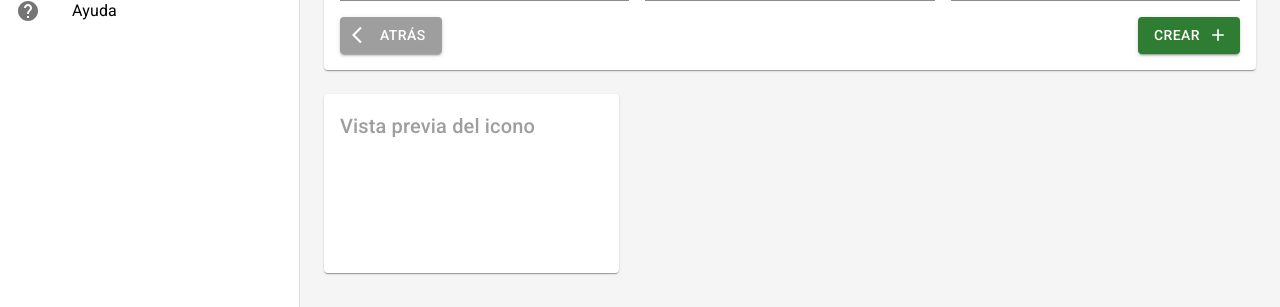
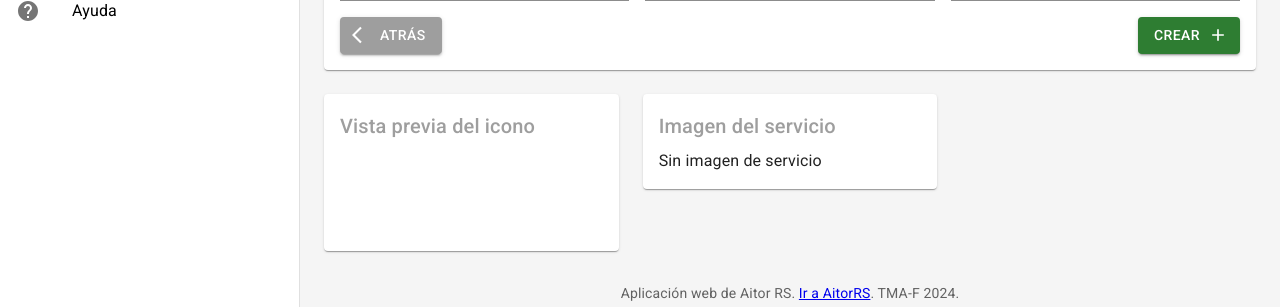
Before and after one commit to aitorrs400/aitorrs-tma-f, a React (Vite) app: page /lines/add in a window 1280 px wide. Shown: the part 278-585 px from the top of the page. Built offline with nearby package versions, Linux system fonts and the light colour scheme; no server answers; sample sign-in values are in the browser's storage.

Commit message:
Retoques finales del apartado líneas

```diff
--- a/src/pages/LinesAddPage.jsx
+++ b/src/pages/LinesAddPage.jsx
@@ -13,6 +13,7 @@ export const LinesAddPage = () => {
 
     // Declaración de estados
     const [line, setLine] = useState({ nombre: '', label: '', colorFondo: '', colorTexto: '', servicio: '' });
+    const [service, setService] = useState(null);
     const [servicesList, setServicesList] = useState([]);
     const [formErrors, setFormErrors] = useState({ nombre: false, label: false, colorFondo: false, colorTexto: false, servicio: false });
     const [snackState, setSnackState] = useState({ open: false, Transition: Slide, text: 'Snackbar sin asignar', severity: 'info' });
@@ -43,6 +44,18 @@ export const LinesAddPage = () => {
                 open: true
             });
 
+        }
+
+    }
+
+    const changeService = (id) => {
+
+        const serviceFiltrado = servicesList.filter(s => s.id === id);
+
+        if( serviceFiltrado ) {
+            if( serviceFiltrado.length > 0 ) {
+                setService(serviceFiltrado[0]);
+            }
         }
 
     }
@@ -164,7 +177,10 @@ export const LinesAddPage = () => {
                                 <Select
                                     id="servicio"
                                     value={ line.servicio }
-                                    onChange={ (e) => { setLine(prev => ({ ...prev, servicio: e.target.value }))} }
+                                    onChange={ (e) => {
+                                        setLine(prev => ({ ...prev, servicio: e.target.value }));
+                                        changeService(e.target.value);
+                                    } }
                                 >
                                     <MenuItem value=""><em>Seleccionar</em></MenuItem>
                                     {
@@ -233,8 +249,8 @@ export const LinesAddPage = () => {
                 </Paper>
             </Grid>
 
-             {/* Icono de la línea */}
-             <Grid item xs={12} md={4} lg={4}>
+            {/* Icono de la línea */}
+            <Grid item xs={12} md={4} lg={4}>
                 <Paper sx={{ p: 2, display: 'flex', flexDirection: 'column' }}>
                     <Typography component="h2" variant="h6" color="primary" gutterBottom>
                         Vista previa del icono
@@ -243,9 +259,10 @@ export const LinesAddPage = () => {
                         <Grid item xs={12}>
                         <div style={{
                             marginTop: '8px',
+                            marginBottom: '8px',
                             padding: 0,
-                            width: '100px',
-                            height: '100px',
+                            width: '70px',
+                            height: '70px',
                             backgroundColor: line.colorFondo
                         }}>
                             <p style={{
@@ -253,11 +270,27 @@ export const LinesAddPage = () => {
                                 padding: 0,
                                 textAlign: 'center',
                                 fontWeight: 'bold',
-                                fontSize: 28,
-                                lineHeight: '100px',
+                                fontSize: 18,
+                                lineHeight: '70px',
                                 color: line.colorTexto
                             }}>{ line.label }</p>
                         </div>
+                        </Grid>
+                    </Grid>
+                </Paper>
+            </Grid>
+
+            {/* Imagen del servicio */}
+            <Grid item xs={12} md={4} lg={4}>
+                <Paper sx={{ p: 2, display: 'flex', flexDirection: 'column' }}>
+                    <Typography component="h2" variant="h6" color="primary" gutterBottom>
+                        Imagen del servicio
+                    </Typography>
+                    <Grid container spacing={2}>
+                        <Grid item xs={12}>
+                            {
+                                service ? (<img style={{ marginTop: '8px' }} src={ service.imagen } />) : (<Typography>Sin imagen de servicio</Typography>)
+                            }
                         </Grid>
                     </Grid>
                 </Paper>
--- a/src/pages/LinesViewEditPage.jsx
+++ b/src/pages/LinesViewEditPage.jsx
@@ -281,9 +281,10 @@ export const LinesViewEditPage = ({ edit }) => {
                         <Grid item xs={12}>
                         <div style={{
                             marginTop: '8px',
+                            marginBottom: '8px',
                             padding: 0,
-                                width: '100px',
-                                height: '100px',
+                            width: '70px',
+                            height: '70px',
                             backgroundColor: line.colorFondo
                         }}>
                             <p style={{
@@ -291,8 +292,8 @@ export const LinesViewEditPage = ({ edit }) => {
                                 padding: 0,
                                 textAlign: 'center',
                                 fontWeight: 'bold',
-                                    fontSize: 28,
-                                    lineHeight: '100px',
+                                fontSize: 18,
+                                lineHeight: '70px',
                                 color: line.colorTexto
                             }}>{ line.label }</p>
                         </div>
```
Lines whose indentation alone changed are shown as unchanged.
